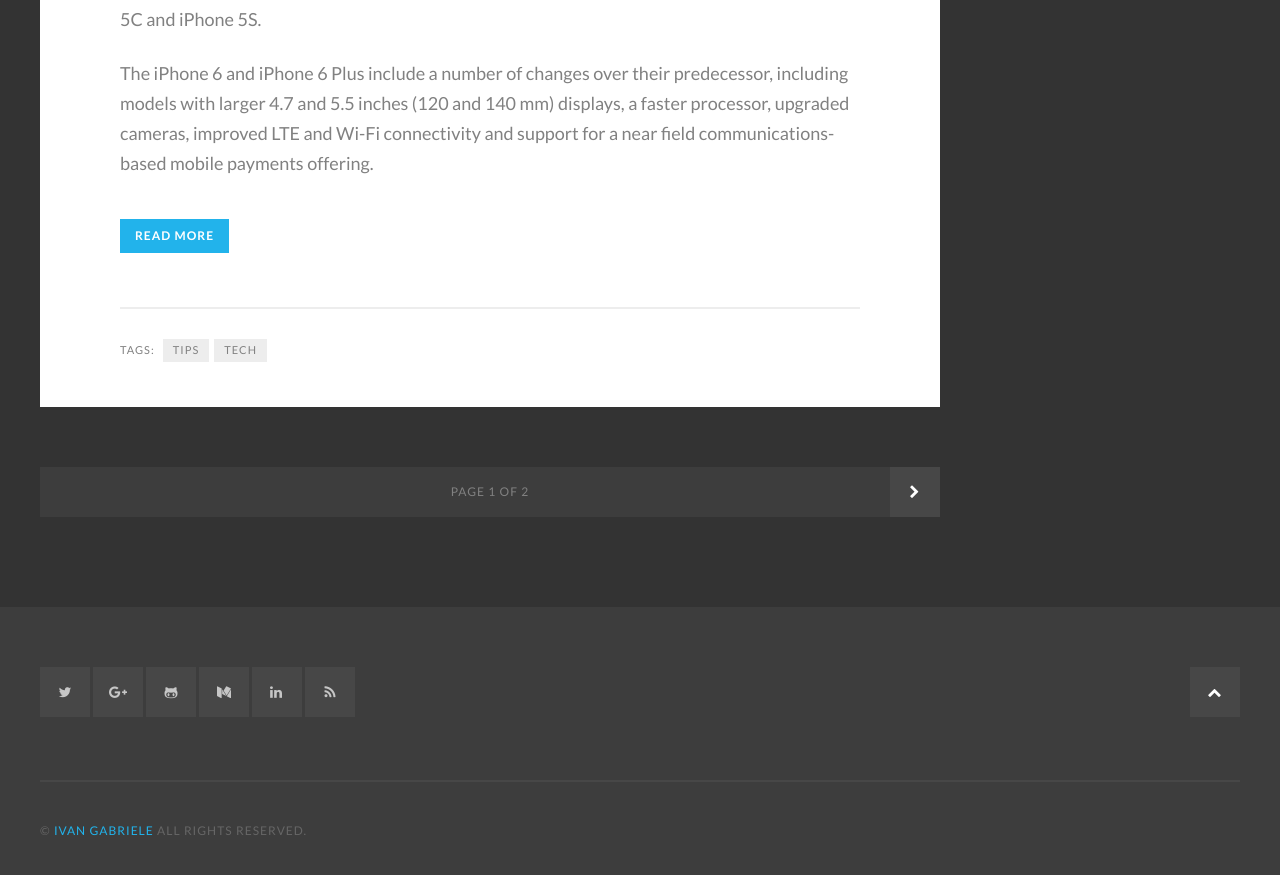
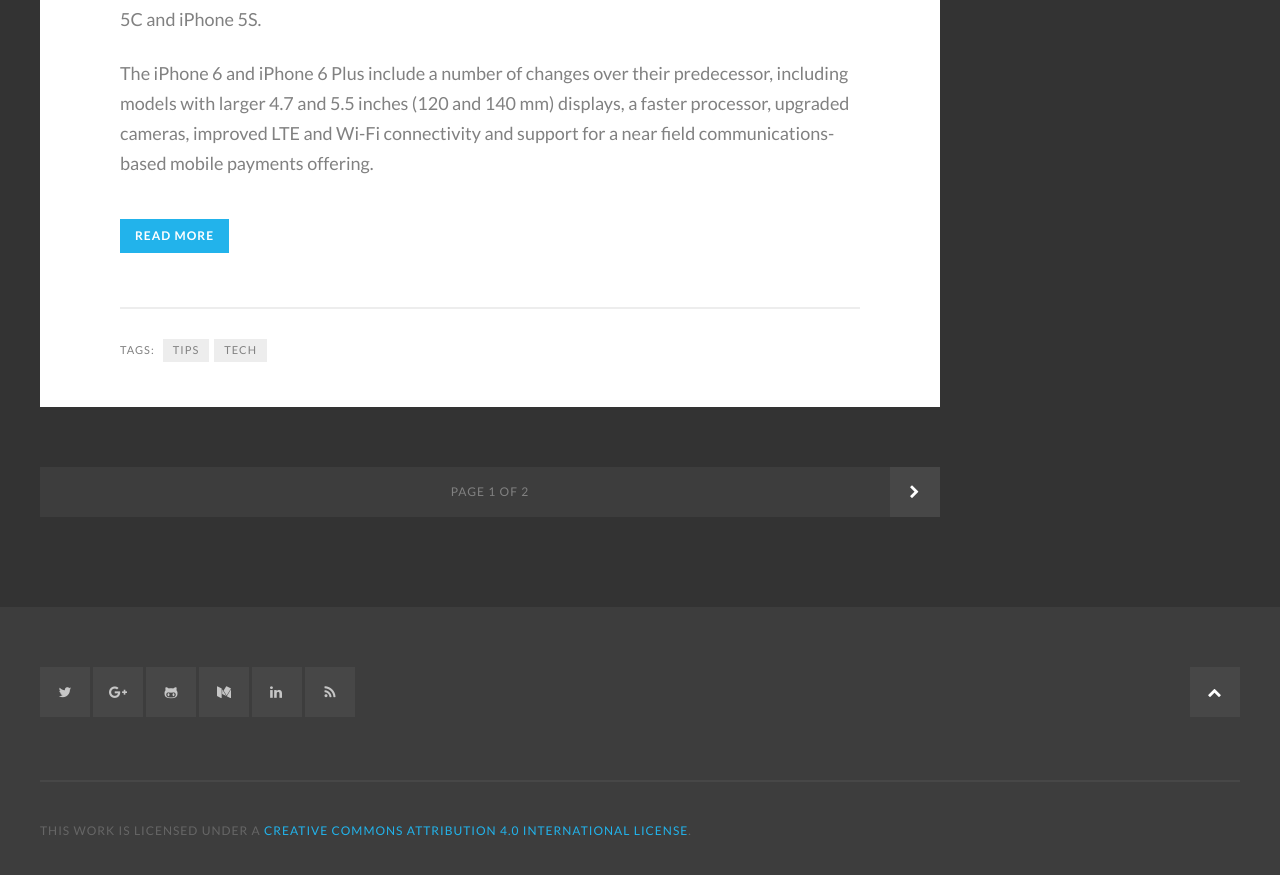
Before and after one commit to ivangabriele/blog, a Jekyll site: the page built from index.html, in a window 1280 px wide and 900 px high, scrolled down 5639 px. Shown: the top 875 px of the window. Built offline with Jekyll 4.4.1, drawn with Linux system fonts in a browser that asks for light colours; some web fonts are replaced; the list of posts is cut into pages by our own code.

Commit message:
_includes/footer: change copright to creative commons

```diff
--- a/_includes/footer.html
+++ b/_includes/footer.html
@@ -37,7 +37,7 @@
             <a class="fa-feed square fill-horizontal" href="{{ site.baseurl }}/feed.xml"><span class="screen-reader-text">RSS</span></a>
         </div><!-- .social-links -->
         <div class="site-info">
-            &copy; <a href="{{ site.baseurl }}/">{{site.title}}</a> all rights reserved.<!-- <br />Powered by <a target="_blank" href="https://jekyllrb.com/">Jekyll</a>. BlogInn theme by <a target="_blank" href="http://justgoodthemes.com/">JustGoodThemes</a> -->
+            This work is licensed under a <a href="https://creativecommons.org/licenses/by/4.0/" target="_blank">Creative Commons Attribution 4.0 International License</a>.<!-- <br />Powered by <a target="_blank" href="https://jekyllrb.com/">Jekyll</a>. BlogInn theme by <a target="_blank" href="http://justgoodthemes.com/">JustGoodThemes</a> -->
             <a href="#top" id="top-link" class="fa-chevron-up top-link square fill-horizontal"><span class="screen-reader-text">Back to the top</span></a>
         </div><!-- .site-info -->
     </div><!-- .inner -->
```
